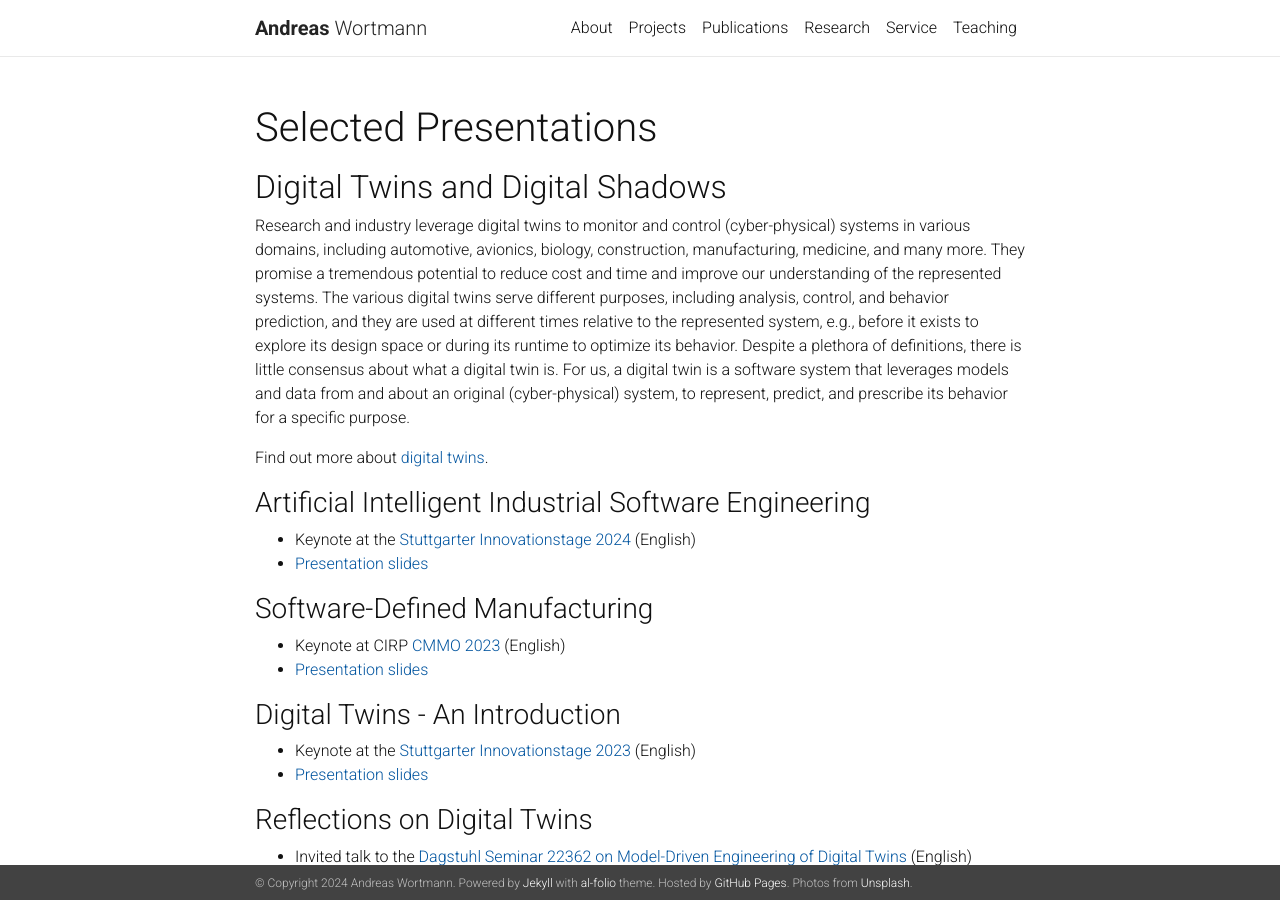
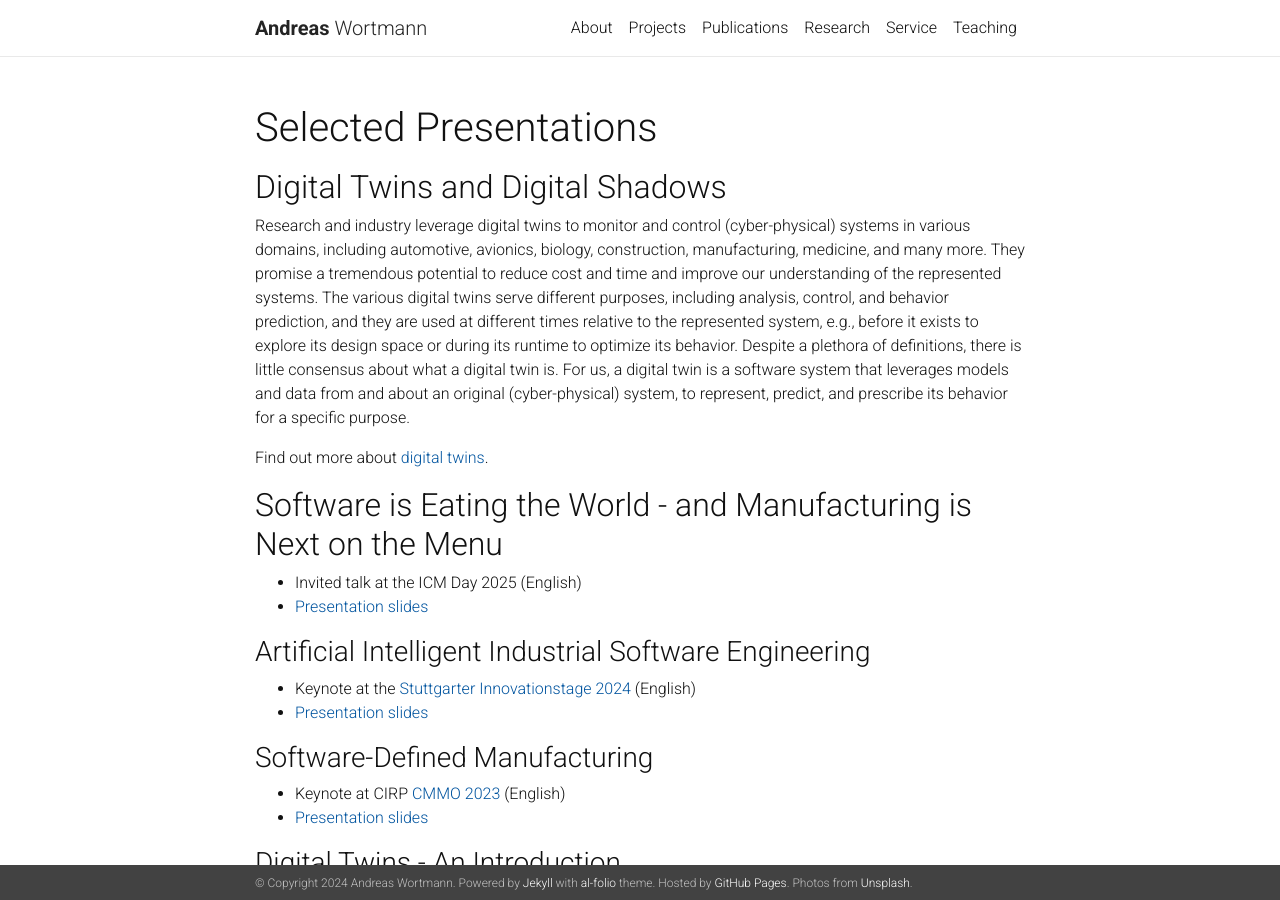
Before and after one commit to awortmann/awortmann.github.io, a Jekyll site: the page built from _pages/presentations.md, in a window 1280 px wide and 900 px high. Built offline with Jekyll 4.4.1, drawn with Linux system fonts in a browser that asks for light colours; nearby versions of some CDN libraries; a style sheet for code colours, icons or effects is not loaded.

Commit message:
Minor update

```diff
--- a/_pages/presentations.md
+++ b/_pages/presentations.md
@@ -11,6 +11,12 @@ nav: false
 Research and industry leverage digital twins to monitor and control (cyber-physical) systems in various domains, including automotive, avionics, biology, construction, manufacturing, medicine, and many more. They promise a tremendous potential to reduce cost and time and improve our understanding of the represented systems. The various digital twins serve different purposes, including analysis, control, and behavior prediction, and they are used at different times relative to the represented system, e.g., before it exists to explore its design space or during its runtime to optimize its behavior. Despite a plethora of definitions, there is little consensus about what a digital twin is. For us, a digital twin is a software system that leverages models and data from and about an original (cyber-physical) system, to represent, predict, and prescribe its behavior for a specific purpose.
 
 Find out more about [digital twins](http://www.wortmann.ac/dts).
+
+
+## Software is Eating the World - and Manufacturing is Next on the Menu
+
+- Invited talk at the ICM Day 2025 (English)
+- [Presentation slides](https://github.com/awortmann/awortmann.github.io/raw/master/downloads/presentations/24.10.10.ICM-Tag.pdf)
 
 
 ### Artificial Intelligent Industrial Software Engineering
```
Also changed, not shown: 1 other file.
